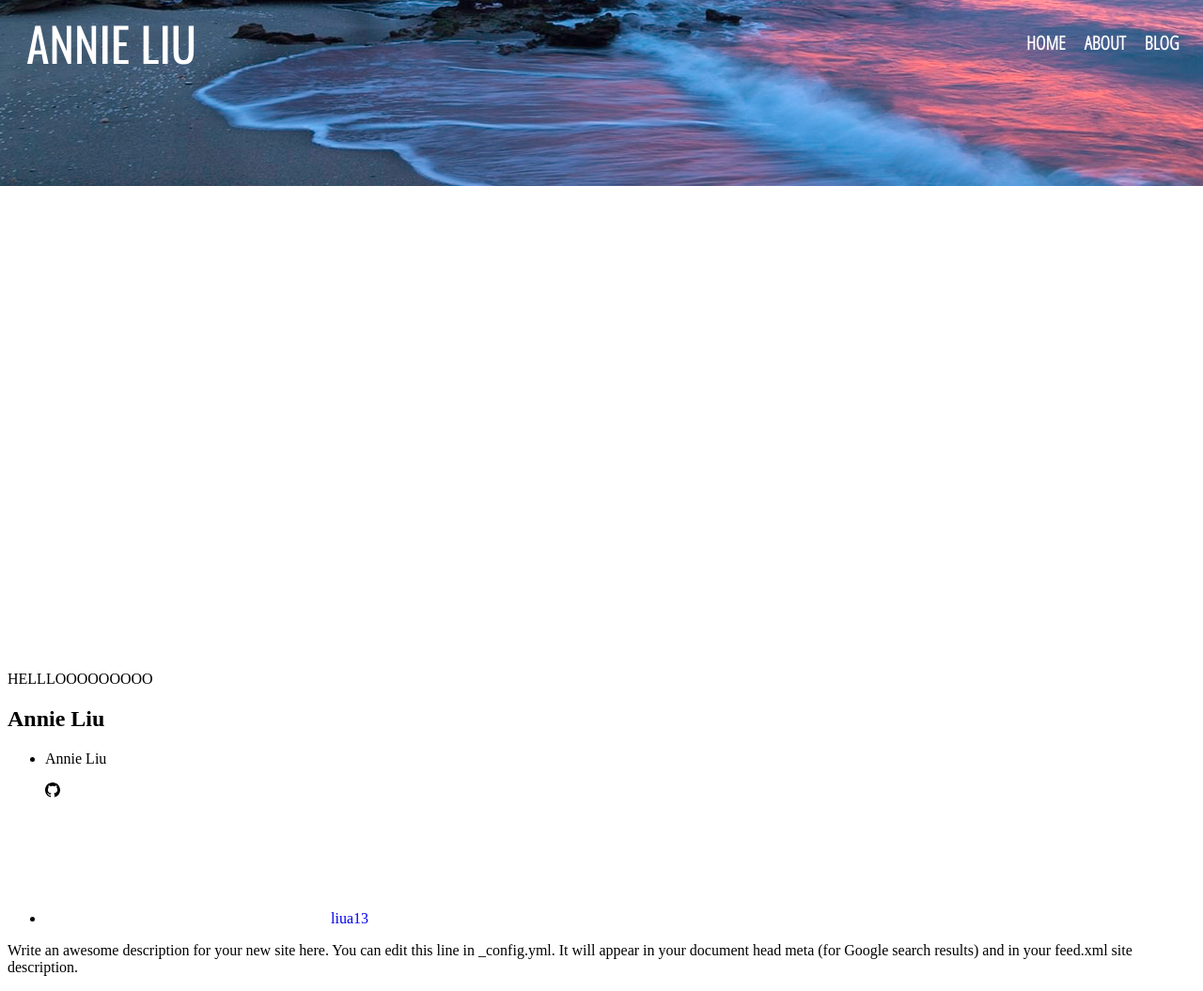
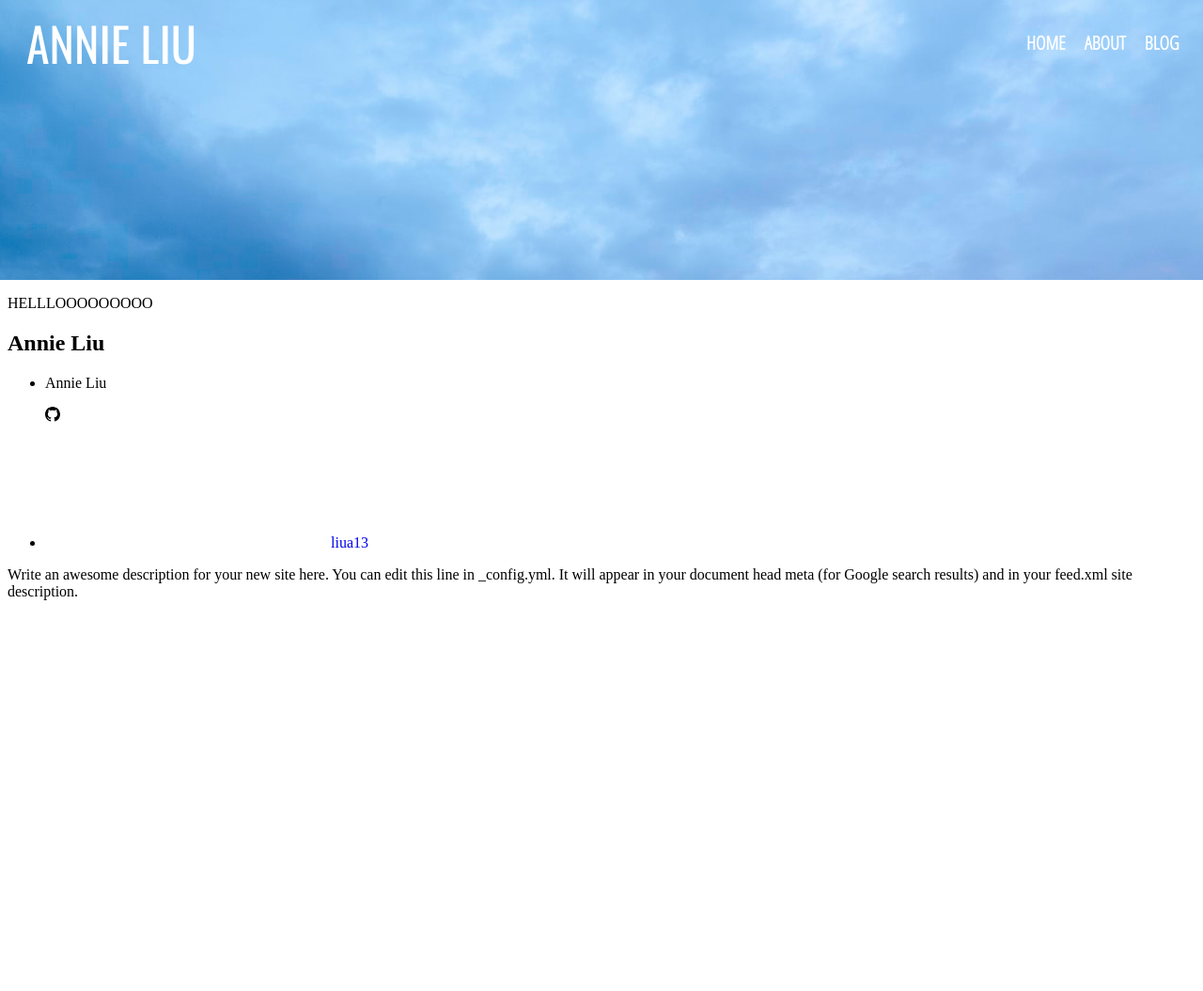
Before and after one commit to liua13/Blog, a Jekyll site: the page built from index.markdown, in a window 1280 px wide. Shown: the whole page at 94% size. Built offline with Jekyll 4.4.1, drawn with Linux system fonts in a browser that asks for light colours; nearby versions of some CDN libraries; after the commit the page ends 900 px from its top, so only the background shows below that.

Commit message:
experiment 4

```diff
--- a/assets/SCSS/main.scss
+++ b/assets/SCSS/main.scss
@@ -23,7 +23,7 @@
 	min-height: 2000px;
 	width: 105%;
 	padding: 0;
-	margin: -1400px 0px 0px -10px;
+	margin: -1800px 0px 0px -10px;
 }
 
 // *** nav bar ***
```
